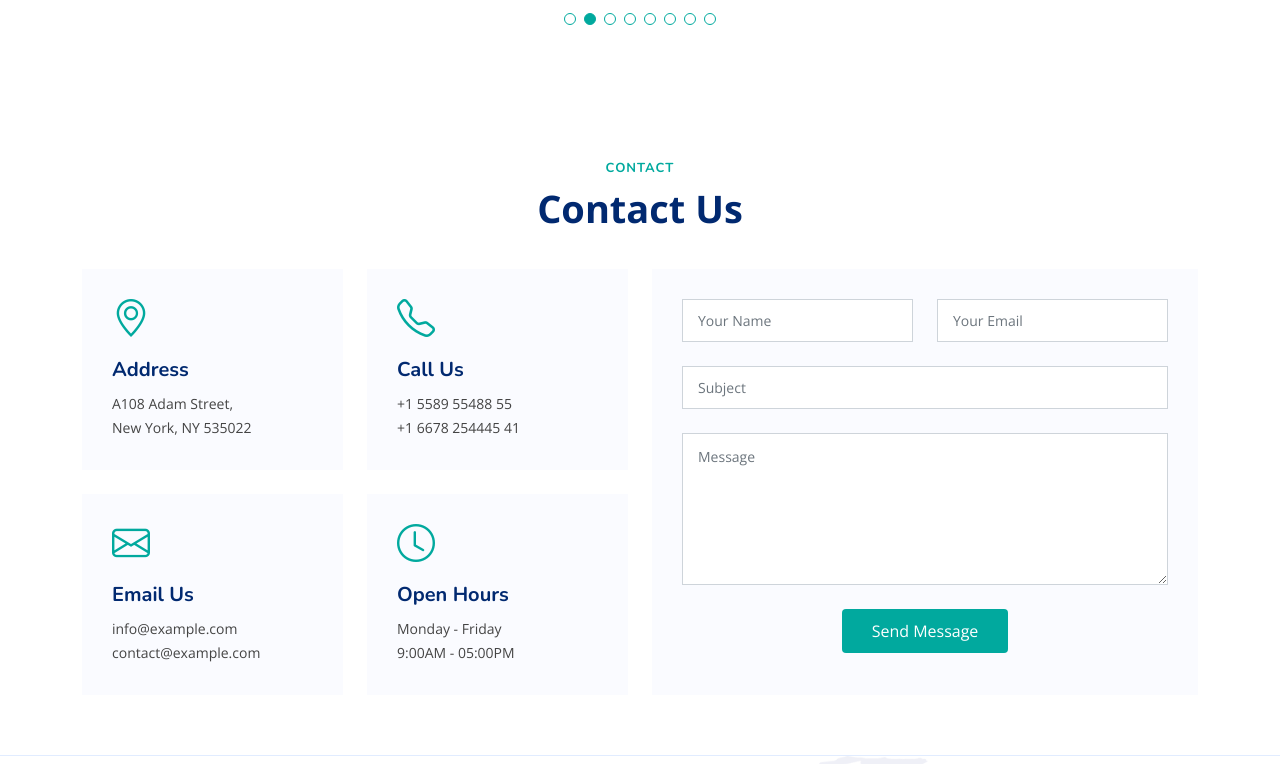
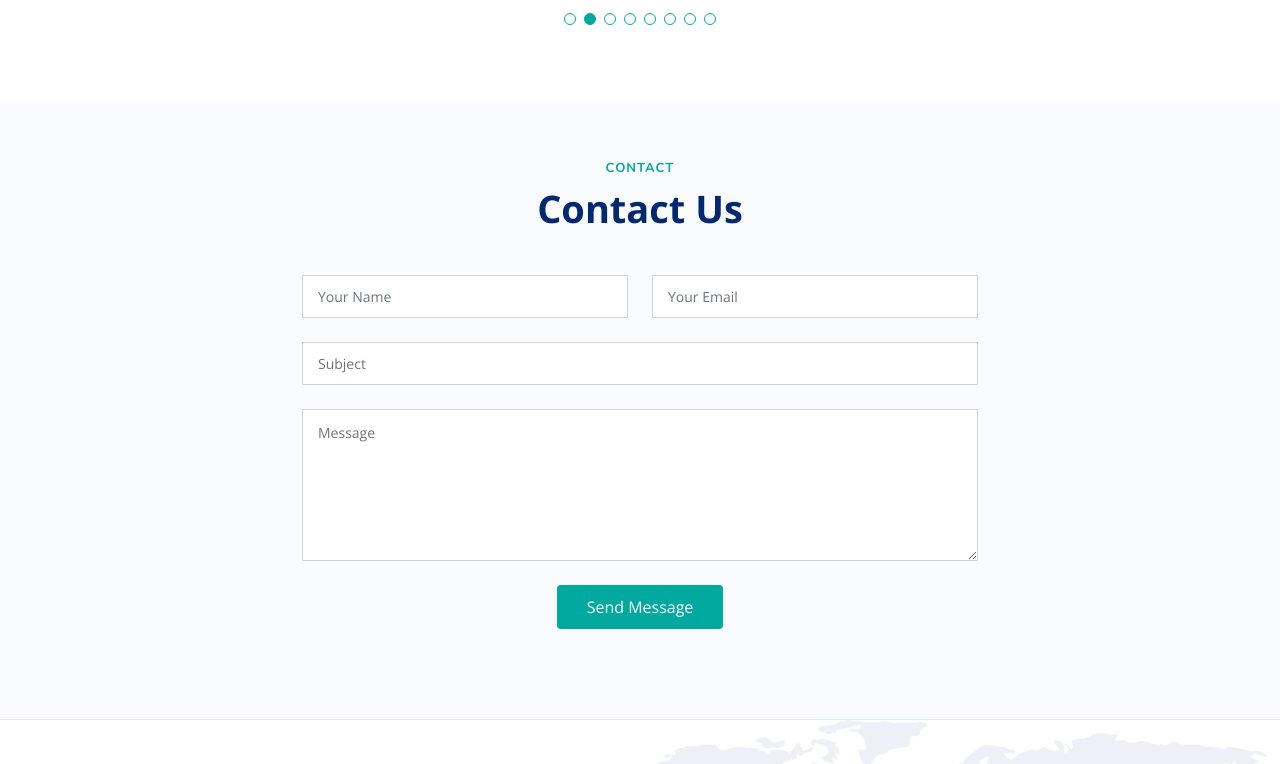
Before and after one commit to Sunbird-Ed/IntroSite, a plain HTML site: page index.html in a window 1280 px wide. Shown: the part 5980-6744 px from the top of the page. Drawn offline with nearby package versions, Linux system fonts and the light colour scheme.

Commit message:
2nd push from local

```diff
--- a/assets/css/style.css
+++ b/assets/css/style.css
@@ -1359,6 +1359,9 @@ section {
 /*--------------------------------------------------------------
 # Contact
 --------------------------------------------------------------*/
+.contact {
+  background: #fafbff;
+}
 .contact .info-box {
   color: #444444;
   background: #fafbff;
@@ -1382,7 +1385,7 @@ section {
   margin-bottom: 0;
 }
 .contact .php-email-form {
-  background: #fafbff;
+  /* background: #fafbff; */
   padding: 30px;
   height: 100%;
 }
--- a/index.html
+++ b/index.html
@@ -675,7 +675,7 @@
 
         <div class="row gy-4">
 
-          <div class="col-lg-6">
+          <!-- <div class="col-lg-6">
 
             <div class="row gy-4">
               <div class="col-md-6">
@@ -708,9 +708,9 @@
               </div>
             </div>
 
-          </div>
+          </div> -->
 
-          <div class="col-lg-6">
+          <div class="col-lg-8 m-auto">
             <form action="forms/contact.php" method="post" class="php-email-form">
               <div class="row gy-4">
 
```
